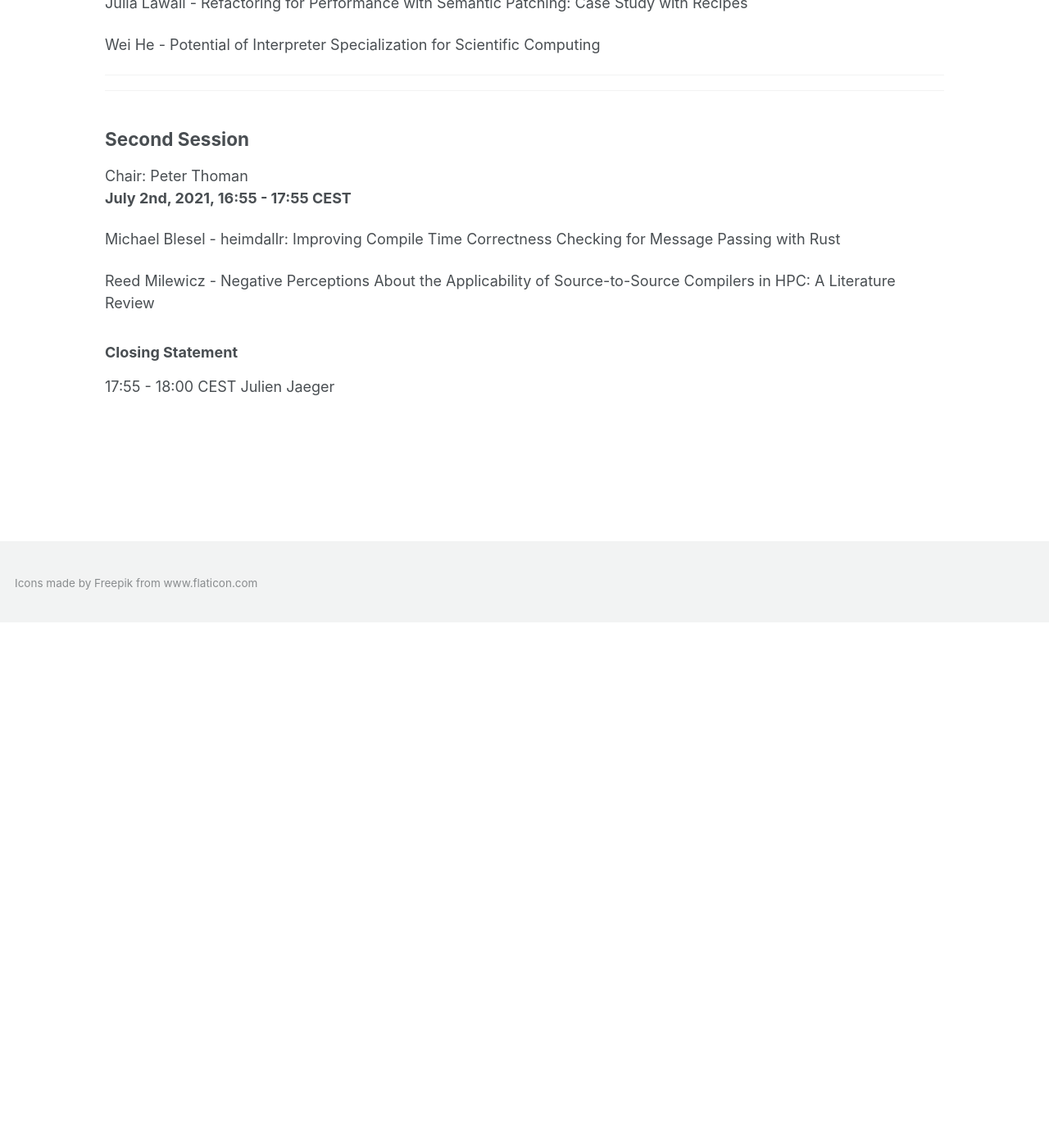
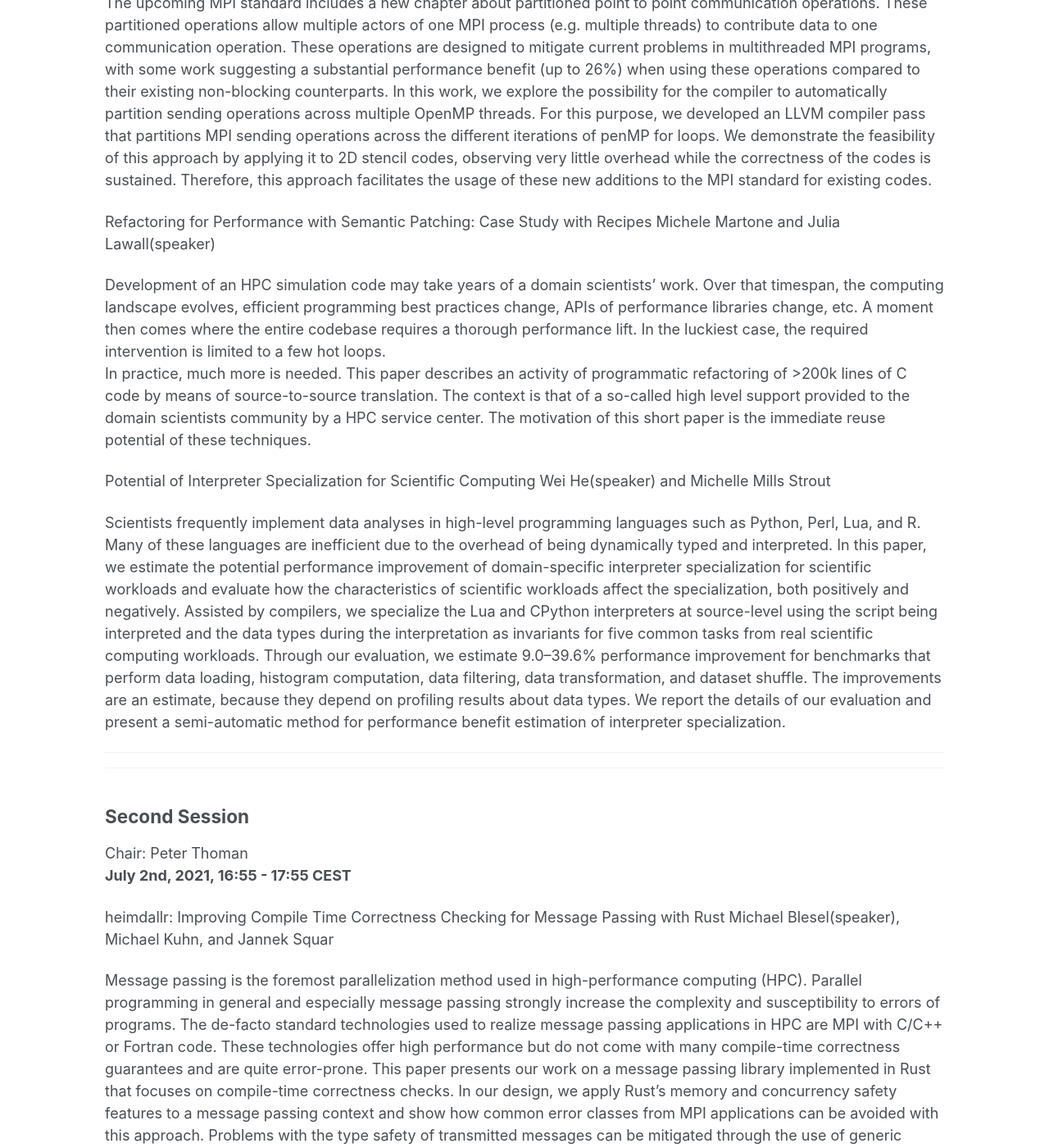
Before and after one commit to c3po-workshop/c3po-workshop.github.io, a Jekyll site: the page built from _pages/2021/program.md, in a window 1280 px wide and 1400 px high, scrolled down 641 px. Shown: the whole window at 82% size. Built offline with Jekyll 4.4.1, drawn with Linux system fonts in a browser that asks for light colours; cached includes are drawn as plain includes; nearby versions of some CDN libraries; our own code applies the rules of GitHub Pages for plain Markdown files; some of the changed text lies outside the part shown.

Commit message:
Added abstracts

```diff
--- a/_pages/2021/program.md
+++ b/_pages/2021/program.md
@@ -4,7 +4,7 @@
 
 ### Opening Statement
 14:00-14:10 CEST
-Emmanuelle Saillard
+Opening: Emmanuelle Saillard
 
 ## Keynote Speaker
 Chair: Purushotham Bangalore \\
@@ -22,16 +22,30 @@
 Chair: Peter Pirkelbauer \\
 **July 2nd, 2021, 15:10 - 16:40 CEST**
 
-Tim Jammer - Automatic partitioning of MPI operations in MPI+OpenMP applications
+Automatic partitioning of MPI operations in MPI+OpenMP applications
+Tim Jammer(speaker) and Christian Bischof
+
+The upcoming MPI standard includes a new chapter about partitioned point to point communication operations. These partitioned operations allow multiple actors of one MPI process (e.g. multiple threads) to contribute data to one communication operation. These operations are designed to mitigate current problems in multithreaded MPI programs, with some work suggesting a substantial performance benefit (up to 26%) when using these operations compared to their existing non-blocking counterparts.
+In this work, we explore the possibility for the compiler to automatically partition sending operations across multiple OpenMP threads. For this purpose, we developed an LLVM compiler pass that partitions MPI sending operations across the different iterations of penMP for loops. We demonstrate the feasibility of this approach by applying it to 2D stencil codes, observing very little overhead while the correctness of the codes is sustained. Therefore, this approach facilitates the usage of these new additions to the MPI standard for existing codes.
+
 
 <!--
 AUTHOR - TITLE
 ABSTRACT
 -->
 
-Julia Lawall - Refactoring for Performance with Semantic Patching: Case Study with Recipes
 
-Wei He - Potential of Interpreter Specialization for Scientific Computing
+Refactoring for Performance with Semantic Patching: Case Study with Recipes
+Michele Martone and Julia Lawall(speaker)
+
+Development of an HPC simulation code may take years of a domain scientists' work. Over that timespan, the computing landscape evolves, efficient programming best practices change,
+APIs of performance libraries change, etc. A moment then comes where the entire codebase requires a thorough performance lift. In the luckiest case, the required intervention is limited to a few hot loops.
+In practice, much more is needed. This paper describes an activity of programmatic refactoring of >200k lines of C code by means of source-to-source translation. The context is that of a so-called high level support provided to the domain scientists community by a HPC service center. The motivation of this short paper is the immediate reuse potential of these techniques.
+
+Potential of Interpreter Specialization for Scientific Computing
+Wei He(speaker) and Michelle Mills Strout
+
+Scientists frequently implement data analyses in high-level programming languages such as Python, Perl, Lua, and R. Many of these languages are inefficient due to the overhead of being dynamically typed and interpreted. In this paper, we estimate the potential performance improvement of domain-specific interpreter specialization for scientific workloads and evaluate how the characteristics of scientific workloads affect the specialization, both positively and negatively. Assisted by compilers, we specialize the Lua and CPython interpreters at source-level using the script being interpreted and the data types during the interpretation as invariants for five common tasks from real scientific computing workloads. Through our evaluation, we estimate 9.0--39.6% performance improvement for benchmarks that perform data loading, histogram computation, data filtering, data transformation, and dataset shuffle. The improvements are an estimate, because they depend on profiling results about data types. We report the details of our evaluation and present a semi-automatic method for performance benefit estimation of interpreter specialization.
 
 ---
 ---
@@ -40,10 +54,18 @@
 Chair: Peter Thoman \\
 **July 2nd, 2021, 16:55 - 17:55 CEST**
 
-Michael Blesel - heimdallr: Improving Compile Time Correctness Checking for Message Passing with Rust
+heimdallr: Improving Compile Time Correctness Checking for Message Passing with Rust
+Michael Blesel(speaker), Michael Kuhn, and Jannek Squar
 
-Reed Milewicz - Negative Perceptions About the Applicability of Source-to-Source Compilers in HPC: A Literature Review
+Message passing is the foremost parallelization method used in high-performance computing (HPC). Parallel programming in general and especially message passing strongly increase the complexity and susceptibility to errors of programs. The de-facto standard technologies used to realize message passing applications in HPC are MPI with C/C++ or Fortran code. These technologies offer high performance but do not come with many compile-time correctness guarantees and are quite error-prone. This paper presents our work on a message passing library implemented in Rust that focuses on compile-time correctness checks. In our design, we apply Rust's memory and concurrency safety features to a message passing context and show how common error classes from MPI applications can be avoided with this approach.
+Problems with the type safety of transmitted messages can be mitigated through the use of generic programming concepts at compile time and completely detected during runtime using data serialization methods. Our library is able to use Rust's memory safety features to achieve data buffer safety for non-blocking message passing operations at compile time.
+A performance comparison between our proof of concept implementation and MPI is included to evaluate the practicality of our approach. While the performance of MPI could not be beaten, the results still are promising. Moreover, we are able to achieve clear improvements in the aspects of correctness and usability.
+
+Negative Perceptions About the Applicability of Source-to-Source Compilers in HPC: A Literature Review
+Reed Milewicz(speaker), Peter Pirkelbauer, Prema Soundararajan, Hadia Ahmed and Tony Skjellum
+
+Source-to-source compilation (also known as S2S compilation, transcompilation or transpilation), refers to compiler technologies that map source code inputs to source code outputs. They are distinct from compilers and other similar technologies. S2S techniques are commonly used to enable fluent translation between high-level programming languages, to perform large-scale refactoring operations, and to facilitate instrumentation for dynamic analysis. Negative perceptions about S2S's applicability in High Performance Computing (HPC) are studied and evaluated here. This is a first study that brings to light reasons why scientists do not use source-to-source techniques for HPC. The primary audience for this paper are those considering S2S technology in their HPC application work.
 
 ### Closing Statement
 17:55 - 18:00 CEST
-Julien Jaeger
+Closing: Julien Jaeger
```
